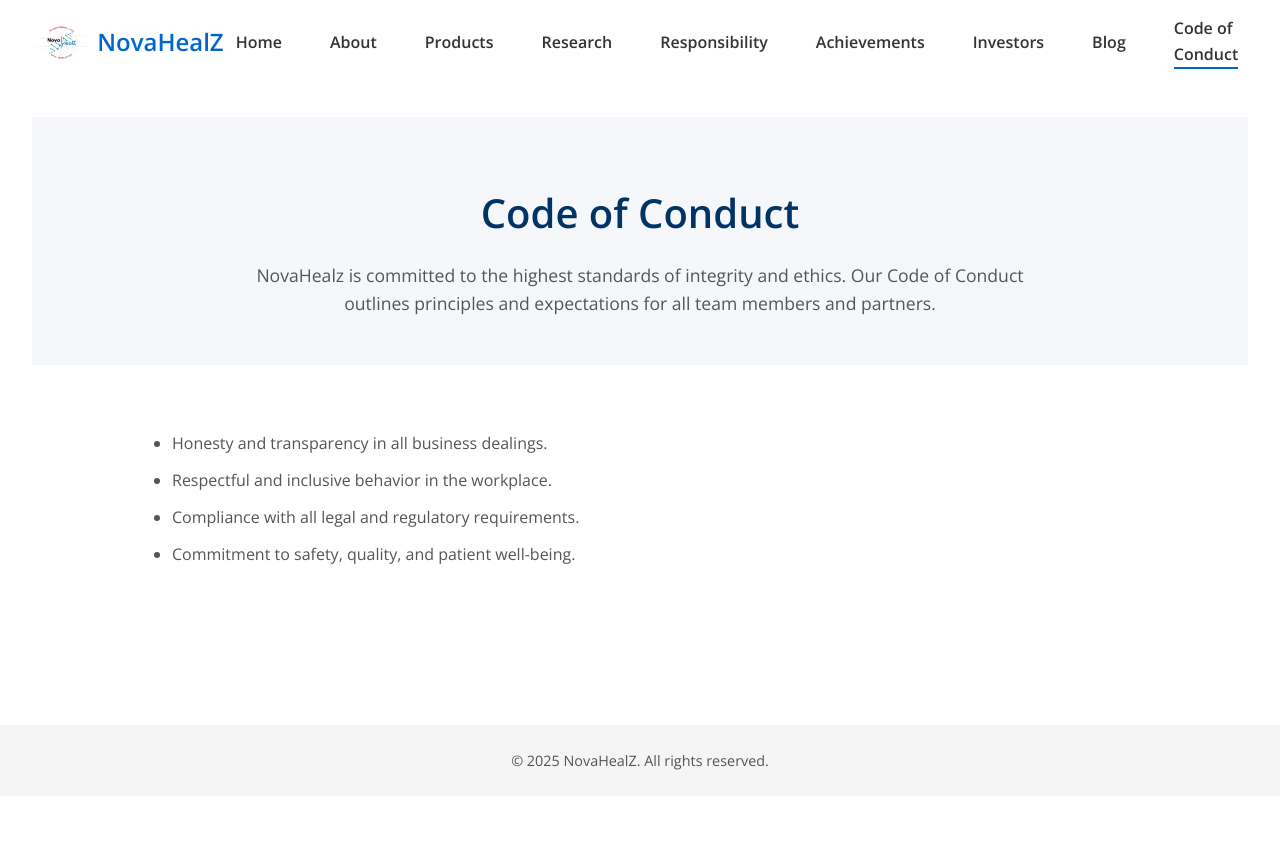
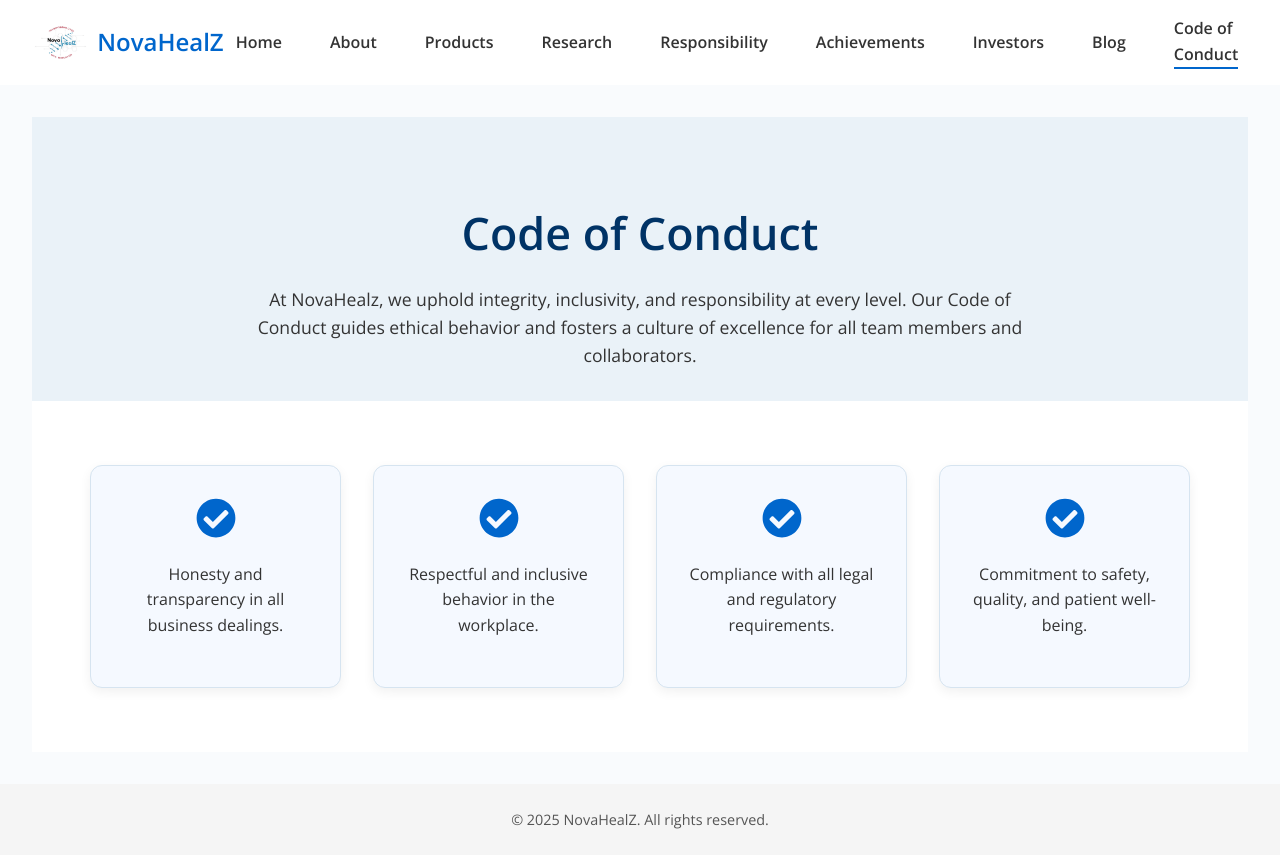
Before and after one commit to surya-selvakumar/novahealz-website, a React (Vite) app: page /code-of-conduct in a window 1280 px wide. Before the commit the page ends 800 px from the top, so only its background shows below. Built offline with nearby package versions, Linux system fonts and the light colour scheme; the HTML template or start-up script is replaced by a standard one.

Commit message:
coc aesthetic change

```diff
--- a/package.json
+++ b/package.json
@@ -14,6 +14,7 @@
         "framer-motion": "^7.10.3",
         "react": "^18.2.0",
         "react-dom": "^18.2.0",
+        "react-icons": "^5.5.0",
         "react-router-dom": "^6.11.0"
     },
     "devDependencies": {
--- a/src/pages/CodeOfConduct.jsx
+++ b/src/pages/CodeOfConduct.jsx
@@ -1,56 +1,104 @@
 import React from 'react';
 import { motion } from 'framer-motion';
+import { FaCheckCircle } from 'react-icons/fa';
 
 export default function CodeOfConduct() {
+  const principles = [
+    "Honesty and transparency in all business dealings.",
+    "Respectful and inclusive behavior in the workplace.",
+    "Compliance with all legal and regulatory requirements.",
+    "Commitment to safety, quality, and patient well-being."
+  ];
+
   return (
-    <motion.div className="page"
+    <motion.div
+      className="page"
       initial={{ opacity: 0, y: 20 }}
       animate={{ opacity: 1, y: 0 }}
       exit={{ opacity: 0, y: 20 }}
       transition={{ duration: 0.5 }}
+      style={{ background: '#f9fbfd' }}
     >
-      <section style={{ textAlign: 'center', padding: '3rem 1rem', background: '#f5f7fa' }}>
+      {/* Hero Section */}
+      <section style={{ textAlign: 'center', padding: '4rem 1rem 2rem', background: '#eaf2f8' }}>
         <motion.h1
-          style={{ fontSize: '2.5rem', color: '#003366', fontWeight: '700' }}
+          style={{ fontSize: '2.8rem', fontWeight: '700', color: '#003366' }}
           initial={{ opacity: 0 }}
           animate={{ opacity: 1 }}
-          transition={{ duration: 1 }}
+          transition={{ duration: 0.6 }}
         >
           Code of Conduct
         </motion.h1>
 
         <motion.p
-          style={{ maxWidth: '800px', margin: '1rem auto 0', fontSize: '1.1rem', color: '#555' }}
+          style={{
+            fontSize: '1.1rem',
+            maxWidth: '800px',
+            margin: '1rem auto 0',
+            color: '#333',
+            lineHeight: '1.6'
+          }}
           initial={{ opacity: 0 }}
           animate={{ opacity: 1 }}
-          transition={{ duration: 1, delay: 0.2 }}
+          transition={{ duration: 0.8, delay: 0.2 }}
         >
-          NovaHealz is committed to the highest standards of integrity and ethics. Our Code of Conduct outlines principles and expectations for all team members and partners.
+          At NovaHealz, we uphold integrity, inclusivity, and responsibility at every level. Our Code of Conduct guides ethical behavior and fosters a culture of excellence for all team members and collaborators.
         </motion.p>
       </section>
 
-      <section style={{ background: '#ffffff', padding: '4rem 2rem' }}>
-        <div style={{ maxWidth: '1000px', margin: '0 auto' }}>
-          <motion.ul
-            style={{ listStyle: 'disc', paddingLeft: '2rem', fontSize: '1rem', color: '#555', lineHeight: '1.8' }}
-            initial={{ opacity: 0 }}
-            animate={{ opacity: 1 }}
-            transition={{ duration: 1 }}
-          >
-            <li>Honesty and transparency in all business dealings.</li>
-            <li>Respectful and inclusive behavior in the workplace.</li>
-            <li>Compliance with all legal and regulatory requirements.</li>
-            <li>Commitment to safety, quality, and patient well-being.</li>
-          </motion.ul>
-
-          {/* <p style={{ marginTop: '2rem', fontSize: '1rem', color: '#555', textAlign: 'center' }}>
-            <a href="/code_of_conduct_v1.pdf" target="_blank" rel="noopener noreferrer"
-              style={{ color: '#0066cc', textDecoration: 'underline', fontWeight: '600' }}>
-              📄 Download Full Code of Conduct (PDF)
-            </a>
-          </p> */}
+      {/* Principle Cards */}
+      <section style={{ padding: '4rem 2rem', backgroundColor: '#ffffff' }}>
+        <div style={{
+          maxWidth: '1100px',
+          margin: '0 auto',
+          display: 'grid',
+          gridTemplateColumns: 'repeat(auto-fit, minmax(250px, 1fr))',
+          gap: '2rem'
+        }}>
+          {principles.map((item, index) => (
+            <motion.div
+              key={index}
+              initial={{ opacity: 0, y: 40 }}
+              whileInView={{ opacity: 1, y: 0 }}
+              viewport={{ once: true }}
+              transition={{ duration: 0.6, delay: index * 0.2 }}
+              style={{
+                background: '#f5f9ff',
+                border: '1px solid #d6e4f0',
+                borderRadius: '12px',
+                padding: '2rem',
+                textAlign: 'center',
+                boxShadow: '0 4px 12px rgba(0, 0, 0, 0.06)'
+              }}
+            >
+              <FaCheckCircle size={40} color="#0066cc" style={{ marginBottom: '1rem' }} />
+              <p style={{ fontSize: '1rem', color: '#333', lineHeight: '1.6' }}>{item}</p>
+            </motion.div>
+          ))}
         </div>
       </section>
+
+      {/* Download Section (optional) */}
+      {/* <section style={{ textAlign: 'center', paddingBottom: '4rem' }}>
+        <a
+          href="/code_of_conduct_v1.pdf"
+          target="_blank"
+          rel="noopener noreferrer"
+          style={{
+            backgroundColor: '#0066cc',
+            color: '#ffffff',
+            padding: '0.8rem 1.6rem',
+            borderRadius: '6px',
+            fontWeight: '600',
+            textDecoration: 'none',
+            display: 'inline-block',
+            marginTop: '2rem',
+            boxShadow: '0 4px 10px rgba(0,0,0,0.1)'
+          }}
+        >
+          📄 Download Full Code of Conduct (PDF)
+        </a>
+      </section> */}
     </motion.div>
   );
 }
```
Also changed, not shown: 1 other file (tests, documents, lock files or other folders).
